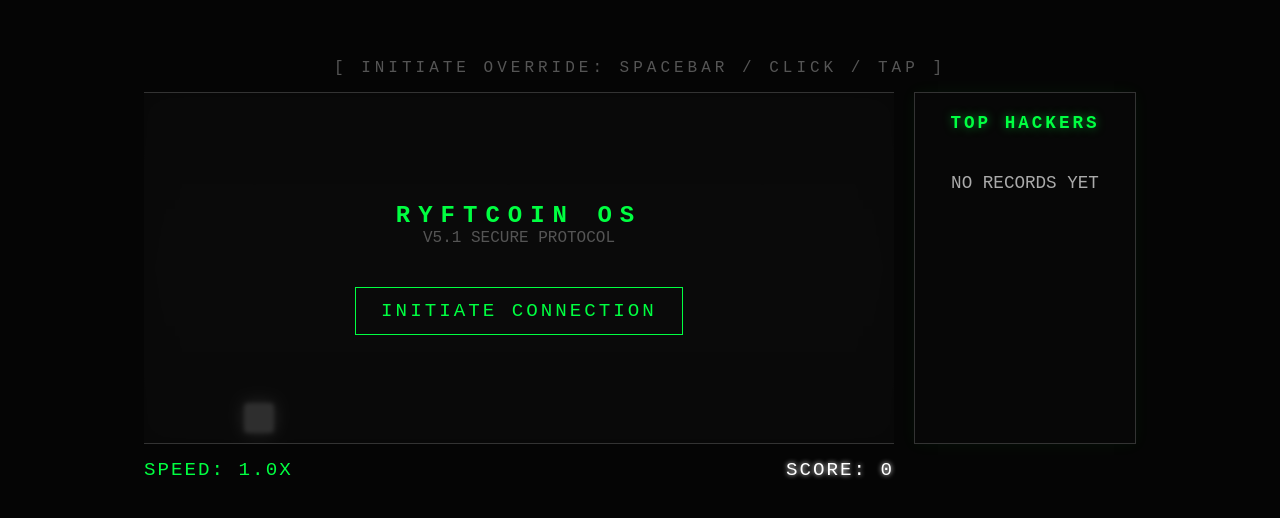
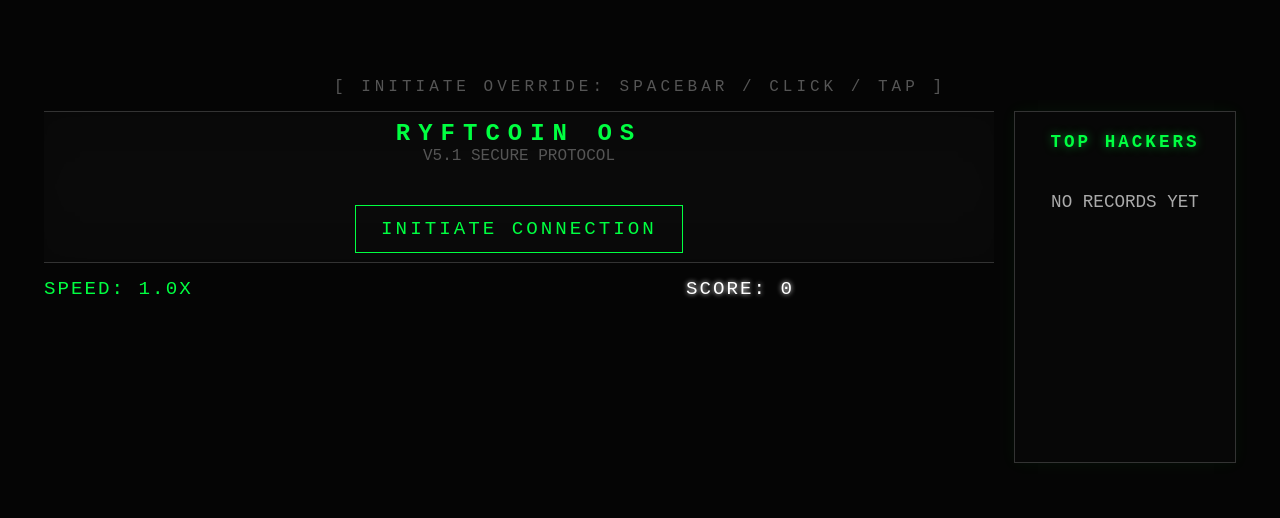
Before and after one commit to denizhosanoglu/ryftcoin, a plain HTML site: page index.html in a window 1280 px wide. Shown: the part 130-648 px from the top of the page. Drawn offline with Linux system fonts and the light colour scheme.

Commit message:
the grand opening

```diff
--- a/index.html
+++ b/index.html
@@ -19,7 +19,7 @@
         #game-section { display: flex; flex-direction: column; }
 
         #game-container {
-            width: 750px; height: 350px; position: relative;
+            width: 950px; height: 150px; position: relative;
             background: linear-gradient(180deg, #0a0a0a 0%, #111 50%, #0a0a0a 100%);
             border-top: 1px solid #333; border-bottom: 1px solid #333;
             box-shadow: 0 0 30px rgba(0, 0, 0, 0.8) inset; overflow: hidden;
```
